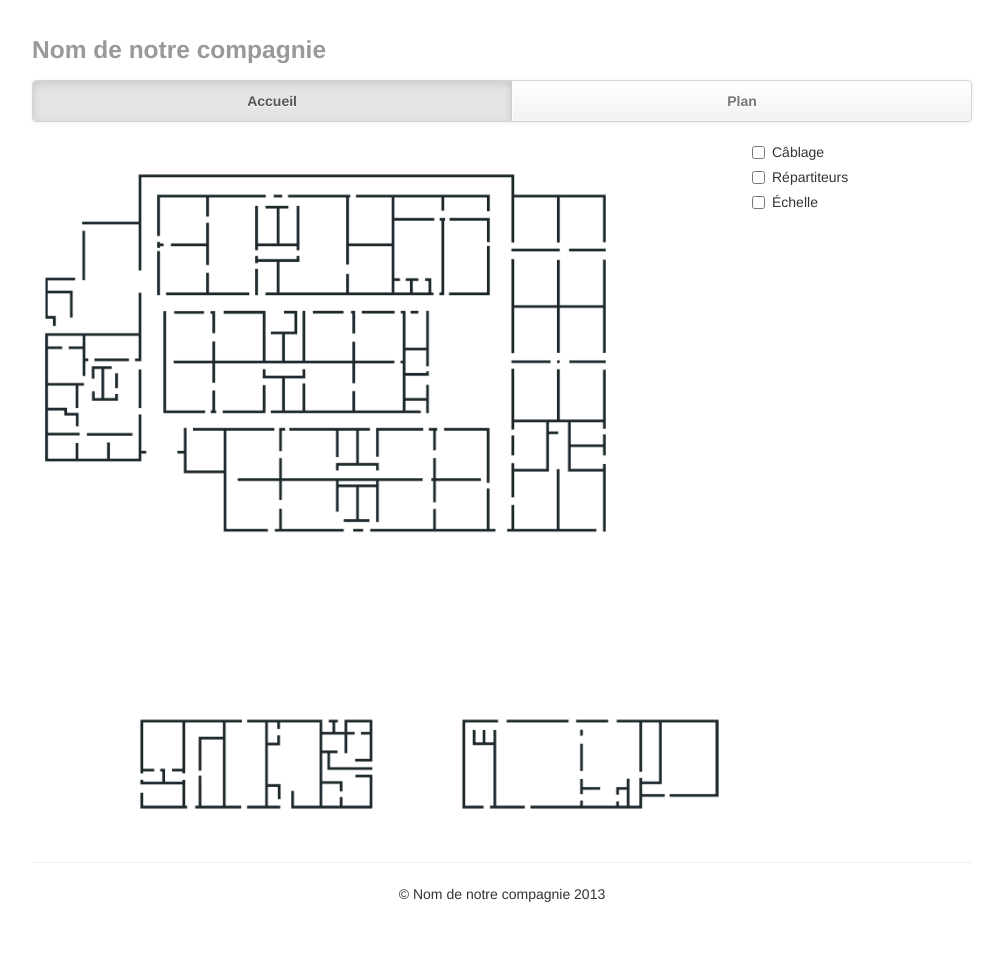
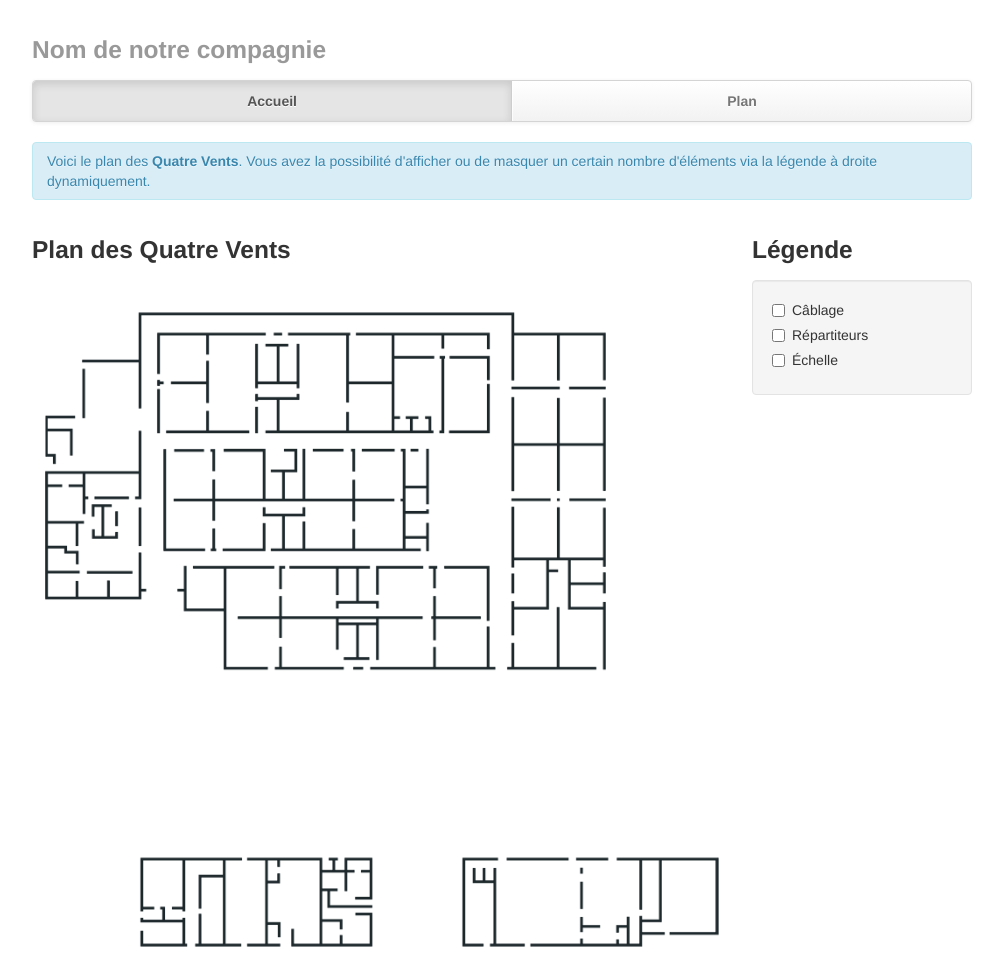
Before and after one commit to aerialls/TCS, a PHP site: template templates/map.html.twig in a window 1280 px wide. Shown: the top 979 px of the page, without its empty margins (138-1141 px from the left). Before the commit the page ends 902 px from the top, so only its background shows below. Run offline with PHP 8.4, Linux system fonts and the light colour scheme; the template is opened without the code that fills it, so the values that code supplies are empty; some libraries are stand-ins or nearby versions.

Commit message:
added headups

```diff
--- a/templates/map.html.twig
+++ b/templates/map.html.twig
@@ -1,8 +1,14 @@
 {% extends 'layout.html.twig' %}
 
 {% block content %}
+<div class="alert alert-info">
+    Voici le plan des <strong>Quatre Vents</strong>. Vous avez la possibilité d'afficher ou de masquer
+    un certain nombre d'éléments via la légende à droite dynamiquement.
+</div>
+
 <div class="row">
     <div class="span9">
+        <h3>Plan des Quatre Vents</h3>
         <div class="map-container">
             <img id="layer-1" class="layer" src="/images/map/1.png" />
             <img id="layer-2" class="layer" src="/images/map/2.png" />
@@ -11,6 +17,8 @@
         </div>
     </div>
     <div class="span3">
+        <h3>Légende</h3>
+        <div class="well">
             <label class="checkbox">
                 <input type="checkbox" class="layer-checkbox" data-layer="3">
                 Câblage
@@ -25,4 +33,5 @@
             </label>
         </div>
     </div>
+</div>
 {% endblock %}
```
Lines whose indentation alone changed are shown as unchanged.
